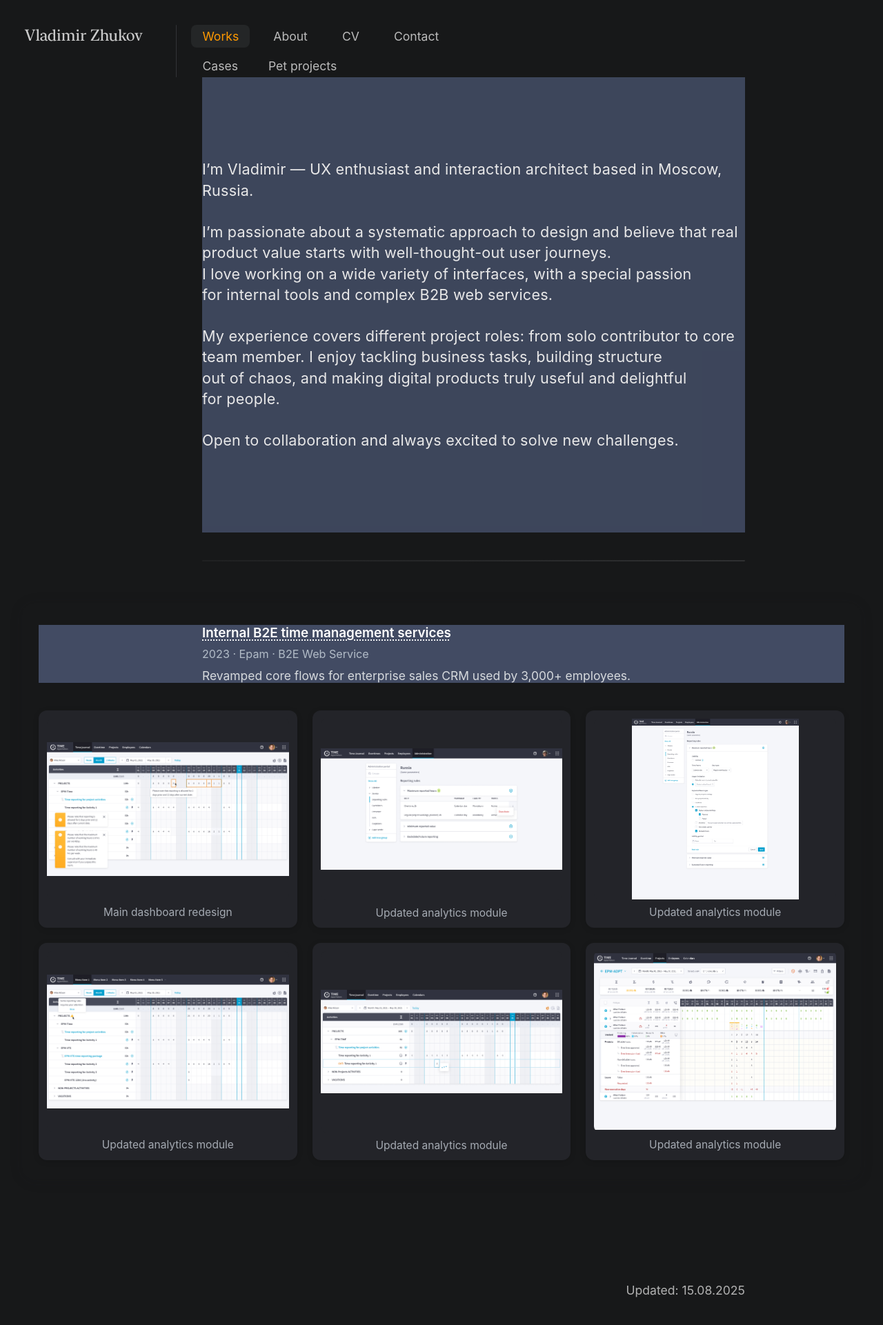
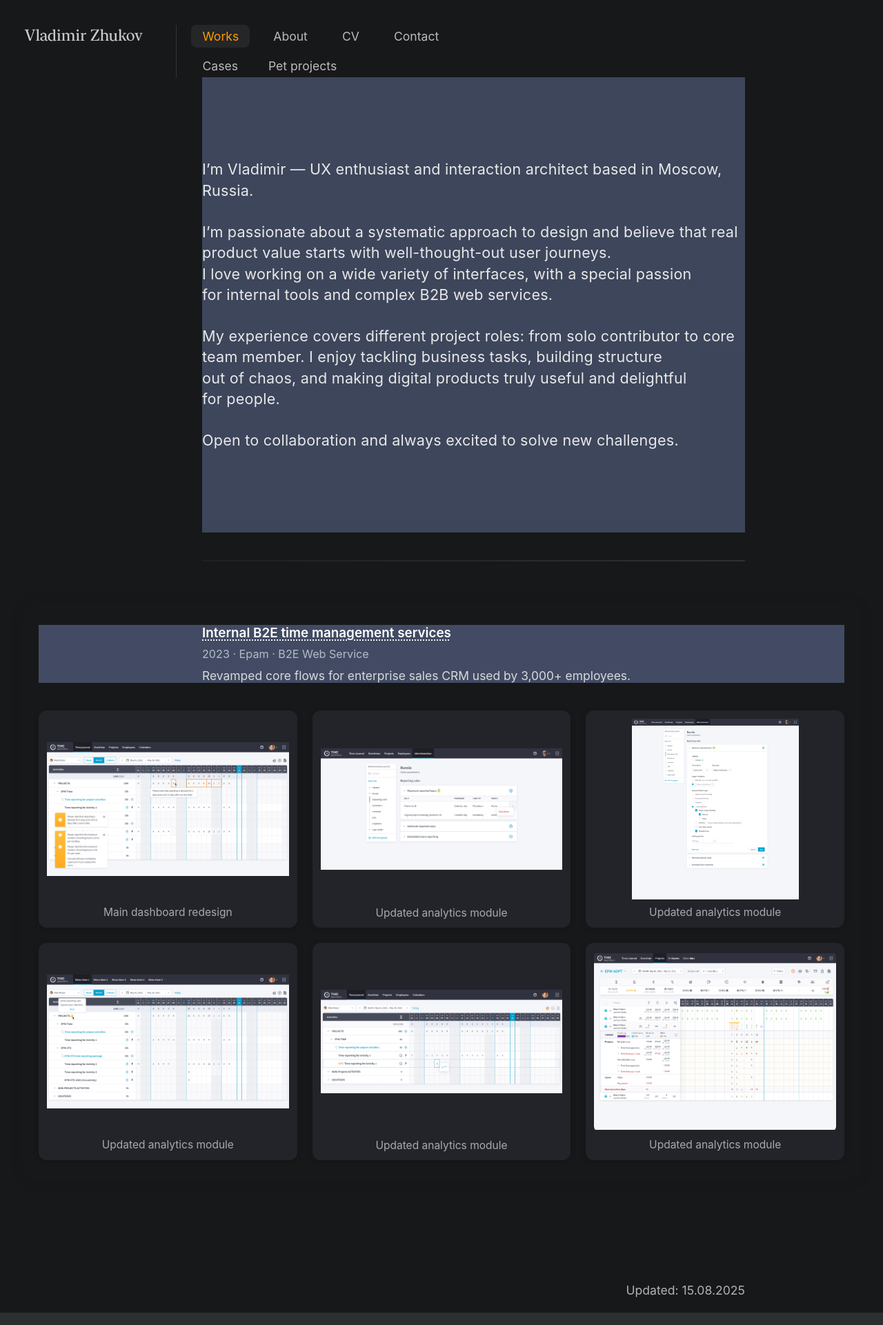
Before and after one commit to uxiscool/experience, a Jekyll site: the page built from index.md, in a window 1280 px wide. Shown: the whole page at 69% size. Built offline with Jekyll 4.4.1, drawn with Linux system fonts in a browser that asks for light colours.

Commit message:
Add files via upload

```diff
--- a/css/main.css
+++ b/css/main.css
@@ -637,9 +637,9 @@
   min-height: clamp(80px, 14vw, 400px);
   background: linear-gradient(
     to bottom,
-    rgb(23, 24, 25) 100%,
-    rgb(47, 51, 52) 100%,
-    rgb(43, 47, 48) 100%
+    rgb(23, 24, 25) 90%,
+    rgb(47, 51, 52) 50%,
+    rgb(43, 47, 48) 10%
   );
   display: flex;              /* ← делаем flex-контейнер */
   flex-direction: column;     /* ← ось сверху вниз */
```
